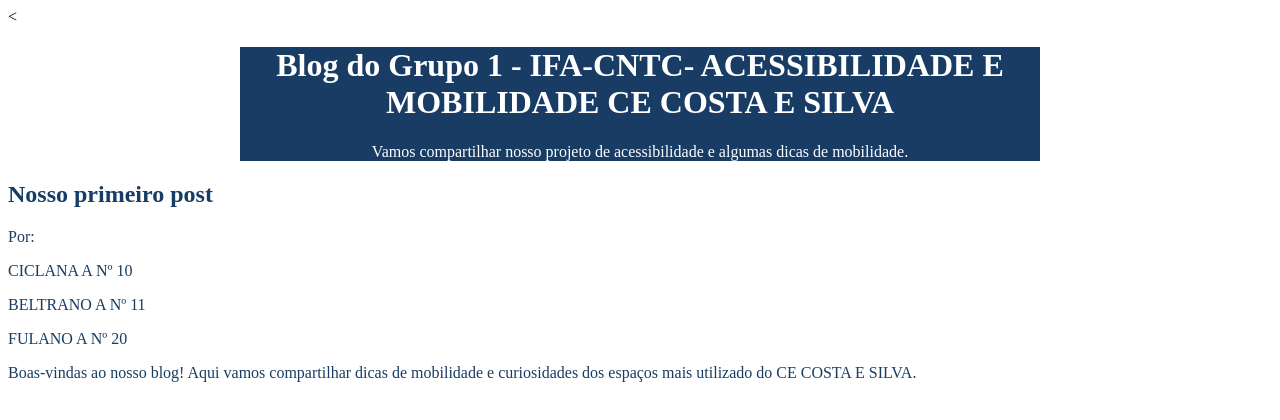
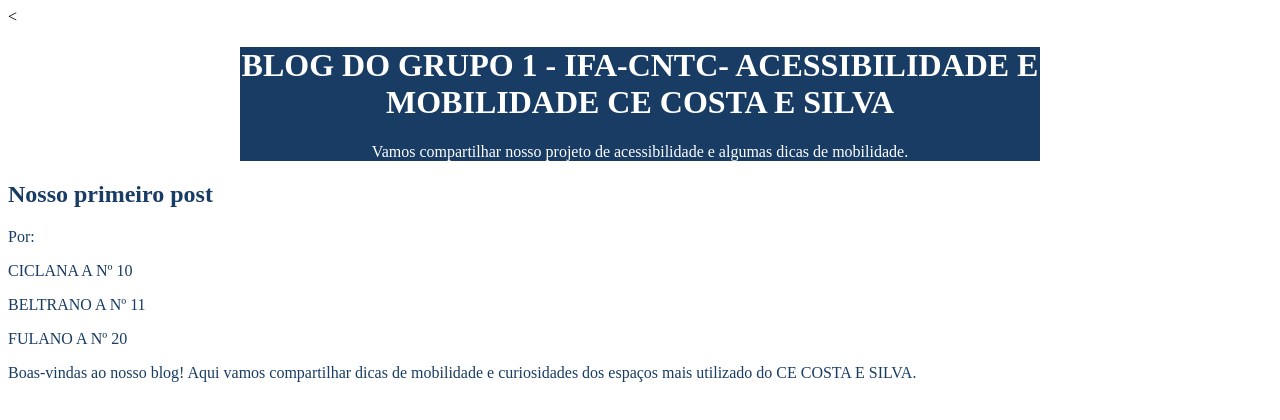
Before and after one commit to MARCIO-CEZAR-DIEHL/0.MARCIO-CEZAR-2-B-IFA-CNTC, a plain HTML site: page index.html in a window 1280 px wide. Drawn offline with Linux system fonts and the light colour scheme.

Commit message:
nova alteração

```diff
--- a/index.html
+++ b/index.html
@@ -11,7 +11,7 @@
 
 <body>
     <header>
-        <h1> Blog do Grupo 1 - IFA-CNTC- ACESSIBILIDADE E MOBILIDADE CE COSTA E SILVA</h1>
+        <h1> BLOG DO GRUPO  1 - IFA-CNTC- ACESSIBILIDADE E MOBILIDADE CE COSTA E SILVA</h1>
         <p>Vamos  compartilhar nosso projeto de acessibilidade e algumas dicas de mobilidade.</p>
         <style>
             header {
```
